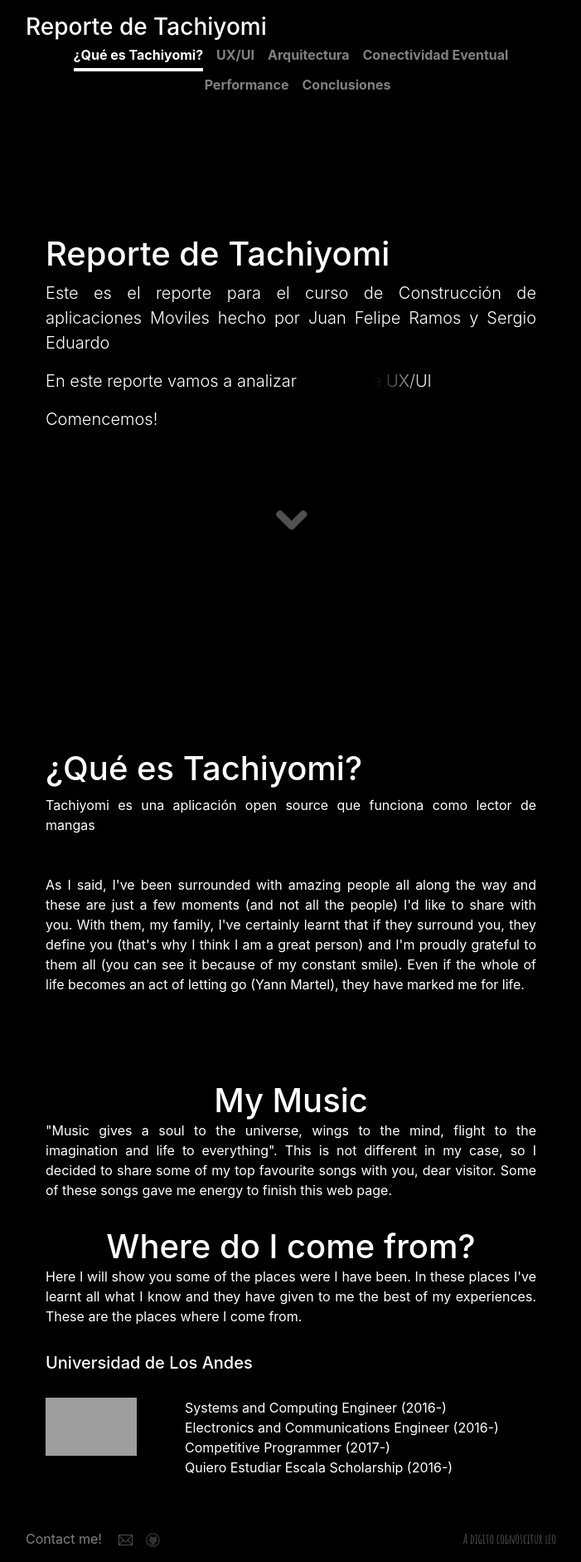
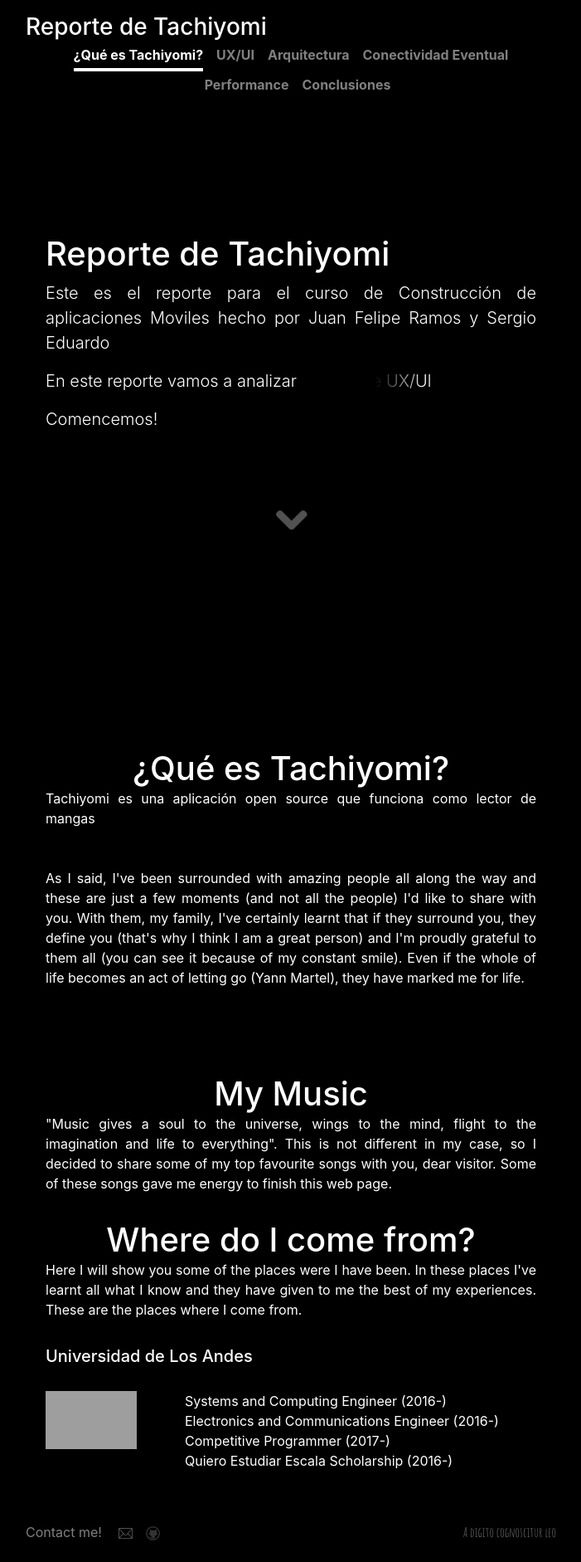
Before and after one commit to mobileDevReport/mobileDevReport.github.io, a Jekyll site: the page index.html, which Jekyll copies as it is, in a window 1280 px wide. Shown: the whole page at 83% size, without its empty margins (289-990 px from the left). Built offline with Jekyll 4.4.1, drawn with Linux system fonts in a browser that asks for light colours; grey boxes are pictures that could not be loaded.

Commit message:
Initial commit 5

```diff
--- a/index.html
+++ b/index.html
@@ -56,7 +56,7 @@
       </div>
       <div class="row about-me2">
         <div class="col-sm container-fluid" data-aos="fade-left">
-          <h1 class="about-me"> ¿Qué es Tachiyomi?</h1>
+          <h1 class="about-me music"> ¿Qué es Tachiyomi?</h1>
           <p class="about-me">Tachiyomi es una aplicación open source que funciona como lector de mangas
           </p>
         </div>
```
Also changed, not shown: 1 other file.
